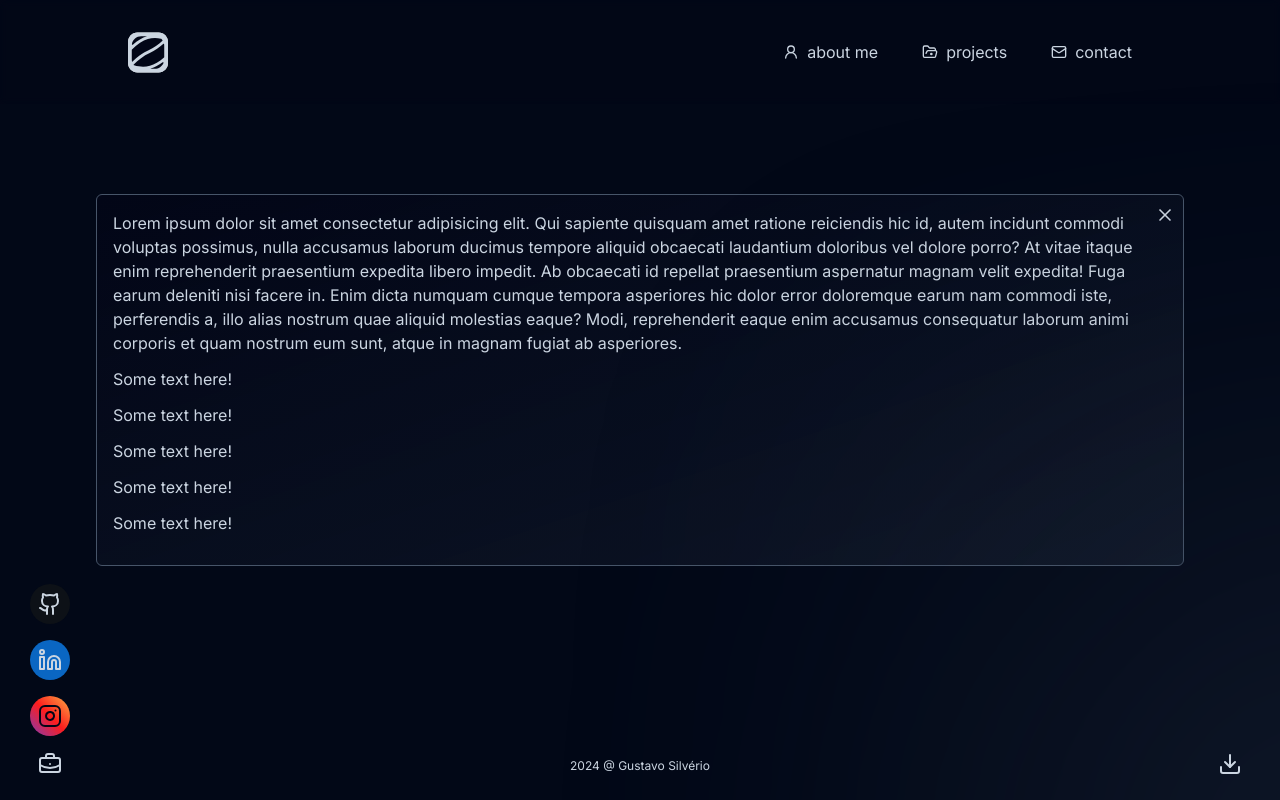
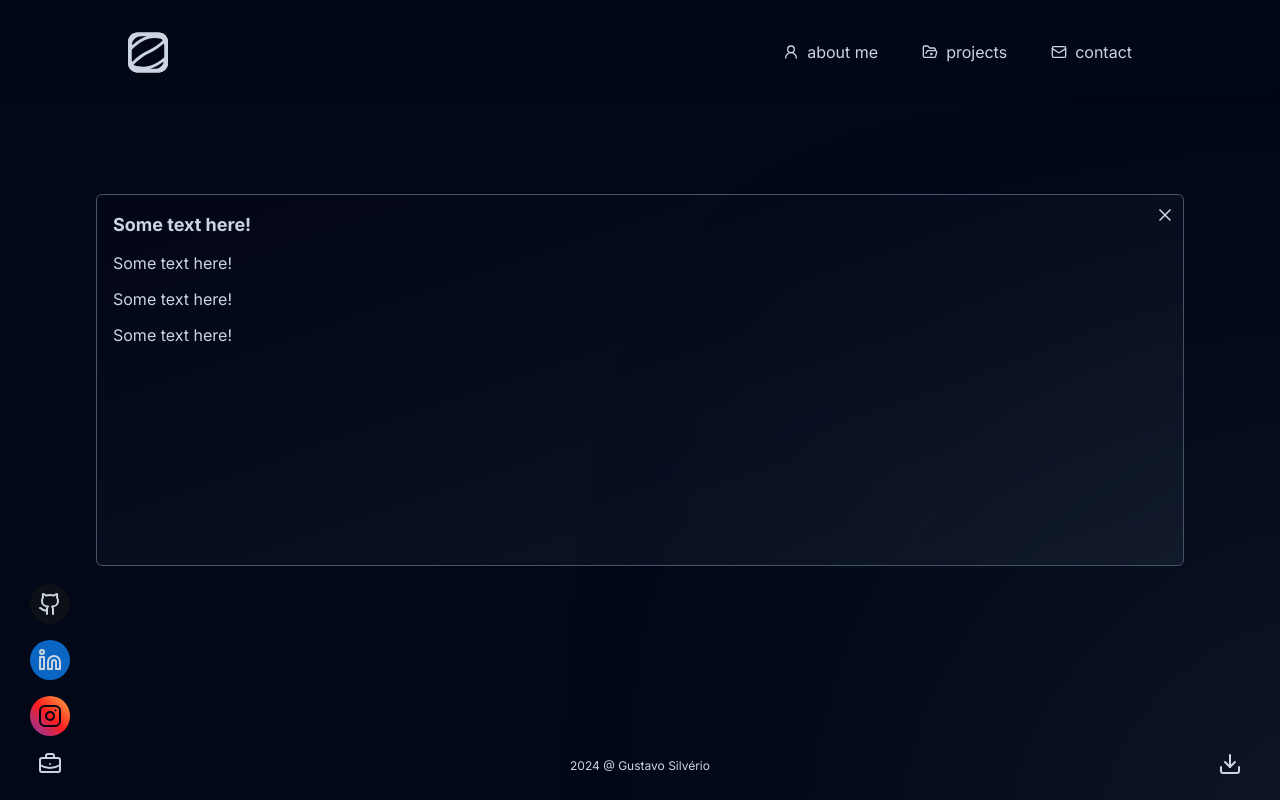
Before and after one commit to gustavosilverio/portfolio-2024, a Next.js app: page / in a window 1280 px wide. Both pictures are taken after a click on the button 640 px from the left and 573 px from the top of the page. Built offline with nearby package versions, Linux system fonts and the light colour scheme.

Commit message:
Summary creation

```diff
--- a/src/app/(home)/page.tsx
+++ b/src/app/(home)/page.tsx
@@ -3,20 +3,12 @@
 import { MainContainer } from "@/components/mainContainer/mainContainer"
 import { CircleHelp, X } from "lucide-react"
 import Image from "next/image"
-import { motion, Variants } from "framer-motion"
+import { motion } from "framer-motion"
 import { useState } from "react"
+import { Summary } from "@/components/summary/summary"
 
 export default function Home() {
 	const [showSummary, setShowSummary] = useState(false)
-
-	const itemVariant: Variants = {
-		open: {
-			y: 0,
-			opacity: 1,
-			transition: { type: "spring", stiffness: 300, damping: 24 },
-		},
-		closed: { opacity: 0, y: 20, transition: { duration: 0.2 } },
-	}
 
 	return (
 		<MainContainer>
@@ -136,7 +128,7 @@ export default function Home() {
 							</span>
 						</motion.button>
 
-						<motion.div
+						<motion.article
 							className="flex flex-col gap-3 overflow-y-auto h-full mr-4 pr-2"
 							variants={{
 								open: {
@@ -148,79 +140,8 @@ export default function Home() {
 								closed: {},
 							}}
 						>
-							<motion.p
-								variants={itemVariant}
-								transition={{ type: "spring" }}
-							>
-								Lorem ipsum dolor sit amet consectetur adipisicing elit. Qui sapiente quisquam amet ratione reiciendis hic id, autem incidunt commodi voluptas possimus, nulla accusamus laborum ducimus tempore aliquid obcaecati laudantium doloribus vel dolore porro? At vitae itaque enim reprehenderit praesentium expedita libero impedit. Ab obcaecati id repellat praesentium aspernatur magnam velit expedita! Fuga earum deleniti nisi facere in. Enim dicta numquam cumque tempora asperiores hic dolor error doloremque earum nam commodi iste, perferendis a, illo alias nostrum quae aliquid molestias eaque? Modi, reprehenderit eaque enim accusamus consequatur laborum animi corporis et quam nostrum eum sunt, atque in magnam fugiat ab asperiores.
-							</motion.p>
-							<motion.p
-								variants={itemVariant}
-								transition={{ type: "spring" }}
-							>
-								Some text here!
-							</motion.p>
-							<motion.p
-								variants={itemVariant}
-								transition={{ type: "spring" }}
-							>
-								Some text here!
-							</motion.p>
-							<motion.p
-								variants={itemVariant}
-								transition={{ type: "spring" }}
-							>
-								Some text here!
-							</motion.p>
-							<motion.p
-								variants={itemVariant}
-								transition={{ type: "spring" }}
-							>
-								Some text here!
-							</motion.p>
-							<motion.p
-								variants={itemVariant}
-								transition={{ type: "spring" }}
-							>
-								Some text here!
-							</motion.p>
-							<motion.p
-								variants={itemVariant}
-								transition={{ type: "spring" }}
-							>
-								Some text here!
-							</motion.p>
-							<motion.p
-								variants={itemVariant}
-								transition={{ type: "spring" }}
-							>
-								Some text here!
-							</motion.p>
-							<motion.p
-								variants={itemVariant}
-								transition={{ type: "spring" }}
-							>
-								Some text here!
-							</motion.p>
-							<motion.p
-								variants={itemVariant}
-								transition={{ type: "spring" }}
-							>
-								Some text here!
-							</motion.p>
-							<motion.p
-								variants={itemVariant}
-								transition={{ type: "spring" }}
-							>
-								Some text here!
-							</motion.p>
-							<motion.p
-								variants={itemVariant}
-								transition={{ type: "spring" }}
-							>
-								Some text here!
-							</motion.p>
-						</motion.div>
+							<Summary />
+						</motion.article>
 					</motion.div>
 				</motion.div>
 			</motion.div>
--- /dev/null
+++ b/src/components/summary/summary.tsx
@@ -0,0 +1,49 @@
+import { motion, Variants } from "framer-motion"
+
+const itemVariant: Variants = {
+    open: {
+        y: 0,
+        opacity: 1,
+        transition: { type: "spring", stiffness: 300, damping: 24 },
+    },
+    closed: { opacity: 0, y: 20, transition: { duration: 0.2 } },
+}
+
+const H2 = ({
+    children
+}: React.PropsWithChildren) => {
+    return (
+        <motion.h2
+            className="text-lg font-bold"
+            variants={itemVariant}
+            transition={{ type: "spring" }}
+        >
+            {children}
+        </motion.h2>
+    )
+}
+
+const P = ({
+    children
+}: React.PropsWithChildren) => {
+    return (
+        <motion.p
+            variants={itemVariant}
+            transition={{ type: "spring" }}
+        >
+            {children}
+        </motion.p>
+    )
+}
+
+export const Summary = () => {
+    return (
+        <>
+            <H2>Some text here!</H2>
+
+            <P>Some text here!</P>
+            <P>Some text here!</P>
+            <P>Some text here!</P>
+        </>
+    )
+}
```
